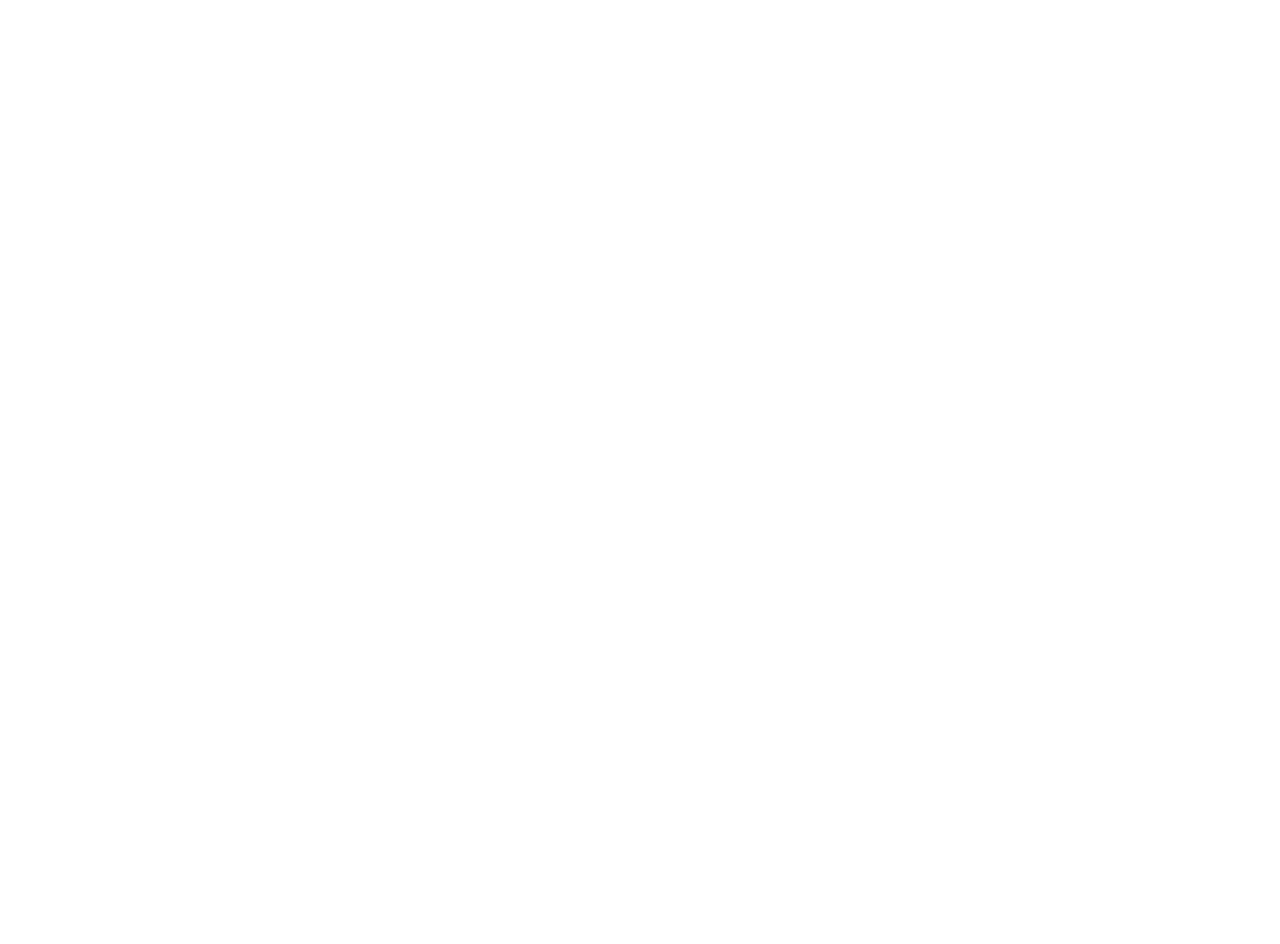
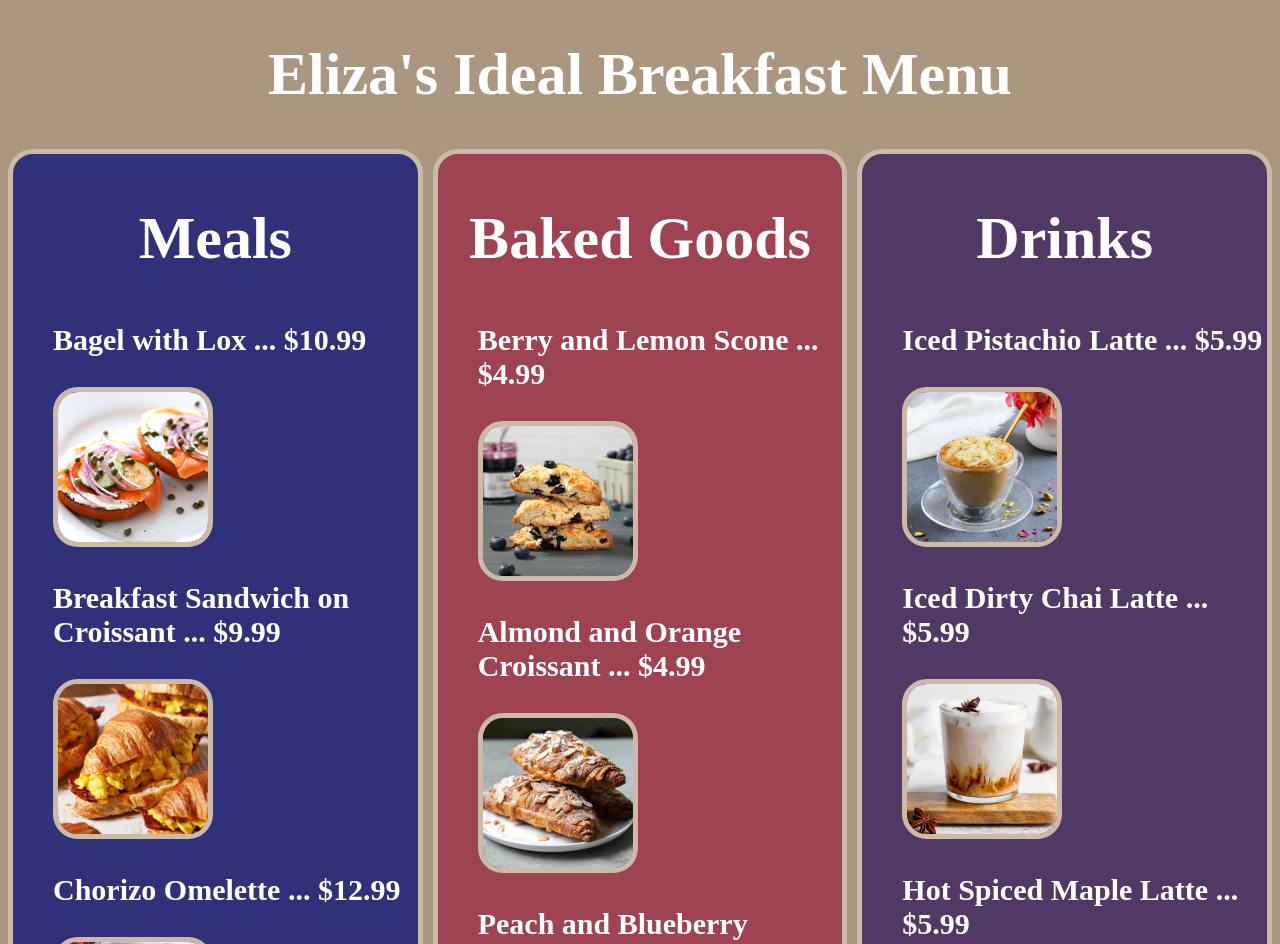
Before and after one commit to elizatucker/eliza-menu, a plain HTML site: page index.html in a window 1280 px wide. Shown: the top 944 px of the page. Before the commit the page ends 800 px from the top, so only its background shows below. Drawn offline with Linux system fonts and the light colour scheme; a web font is replaced by a local one.

Commit message:
eliza's menu with food

```diff
--- a/index.html
+++ b/index.html
@@ -5,7 +5,48 @@
     <title></title>
     <link rel="stylesheet" href="style.css">
     <script src="main.js" defer></script>
+    <link rel="preconnect" href="https://fonts.googleapis.com">
+    <link rel="preconnect" href="https://fonts.gstatic.com" crossorigin>
+    <link href="https://fonts.googleapis.com/css2?family=Delicious+Handrawn&display=swap" rel="stylesheet">
   </head>
   <body>
+    <div id="head">
+      <h1>Eliza's Ideal Breakfast Menu</h1>
+    </div>
+    <div id="container">
+      <div id="meals">
+        <h2>Meals</h2>
+          <ul>
+            <h3>Bagel with Lox ... $10.99</h3>
+              <img src="lox-and-bagels-recipe.jpg" alt="An everything bagel with scallion cream cheese, smoked salmon, thinly sliced cucumbers, thinly sliced red onion, and capers.">
+            <h3>Breakfast Sandwich on Croissant ... $9.99</h3>
+              <img src="The-Speckled-Palate-Croissant-Breakfast-Sandwiches-Image.jpg">
+            <h3>Chorizo Omelette ... $12.99</h3>
+              <img src="chorizo.jpg">
+          </ul>
+      </div>
+      <div id="baked">
+        <h2>Baked Goods</h2>
+        <ul>
+          <h3>Berry and Lemon Scone ... $4.99</h3>
+            <img src="scone.jpg">
+          <h3>Almond and Orange Croissant ... $4.99</h3>
+            <img src="almond-croissant-1.jpg">
+          <h3>Peach and Blueberry Muffin ... $3.99</h3>
+            <img src="peach-blueberry-muffins-7.jpg">
+        </ul>
+      </div>
+      <div id="drink">
+        <h2>Drinks</h2>
+          <ul>
+            <h3>Iced Pistachio Latte ... $5.99</h3>
+              <img src="Pistachio-latte-10.jpg">
+            <h3>Iced Dirty Chai Latte ... $5.99</h3>
+              <img src="iced-chai-tea-latte-recipe-13.jpg">
+            <h3>Hot Spiced Maple Latte ... $5.99</h3>
+              <img src="maple-latte.jpg">
+          </ul>
+        </div>
+     </div>
   </body>
 </html>
--- a/main.js
+++ b/main.js
@@ -0,0 +1,7 @@
+#container {
+    display: flex;
+}
+#main {
+    color: green;
+    background-color: Blue;
+}
--- a/style.css
+++ b/style.css
@@ -0,0 +1,63 @@
+body {
+    background-color:rgb(171, 150, 128)
+}
+h1, h2 {
+    text-align: center;
+    font-family: "Delicious Handrawn", serif;
+    font-size: 60px
+}
+h3 {
+    font-family: "delicious handrawn", serif;
+    font-size: 30px
+}
+img {
+    max-width: 150px;
+    max-height: 150px;
+    border-radius: 25px;
+    border: 5px solid rgb(203, 186, 168)
+}
+#head {
+    color: white
+}
+
+#meals {
+    color: white;
+    background-color: rgb(49, 49, 122);
+    border-radius: 25px;
+    border: 5px solid rgb(203, 186, 168)
+}
+#baked {
+    color: white;
+    background-color: rgb(157, 67, 82);
+    border-radius: 25px;
+    border: 5px solid rgb(203, 186, 168)
+}
+#drink {
+    color: white;
+    background-color: rgb(81, 57, 101);
+    border-radius: 25px;
+    border: 5px solid rgb(203, 186, 168)
+}
+/* this is for desktop */
+@media (min-width: 700px) {
+    #container {
+        display: flex;
+        gap: 10px;
+    }
+    #meals {
+        width: 33%
+    }
+    #baked {
+        width: 33%
+    }
+    #drink {
+        width: 33%
+    }
+}
+
+/* this is for mobile */
+@media (max-width: 699px) {
+    .desktop-only {
+        display: none;
+    }
+}
```
Also changed, not shown: Pistachio-latte-10.jpg (added), The-Speckled-Palate-Croissant-Breakfast-Sandwiches-Image.jpg (added), almond-croissant-1.jpg (added), bagelandlox.avif (added), chorizo.jpg (added), croissantsand.jpg (added), iced-chai-tea-latte-recipe-13.jpg (added), lox-and-bagels-recipe.jpg (added), maple-latte.jpg (added), omelette.jpg (added), peach-blueberry-muffins-7.jpg (added), sandwich.jpg (added), scone.jpg (added).
